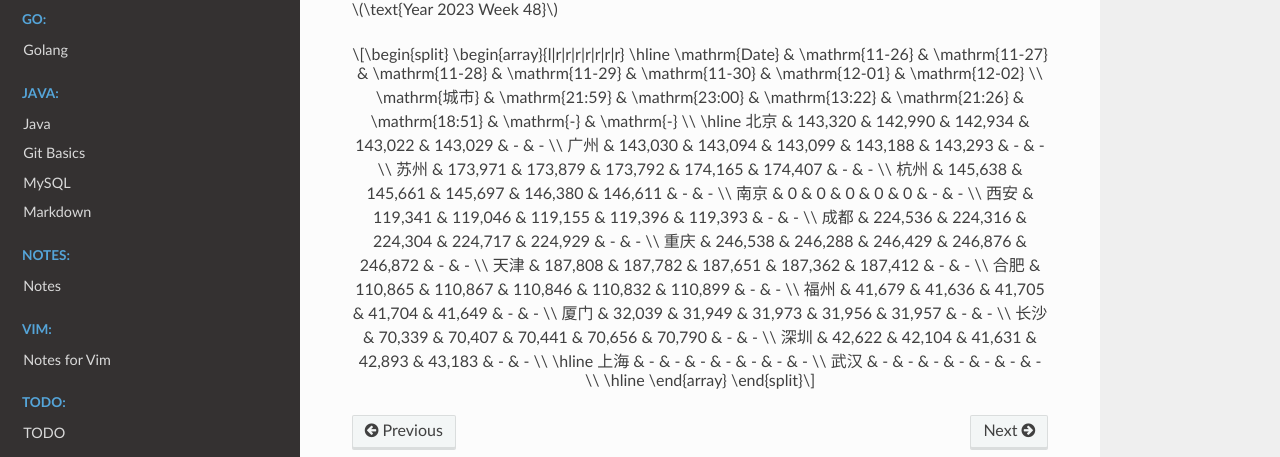
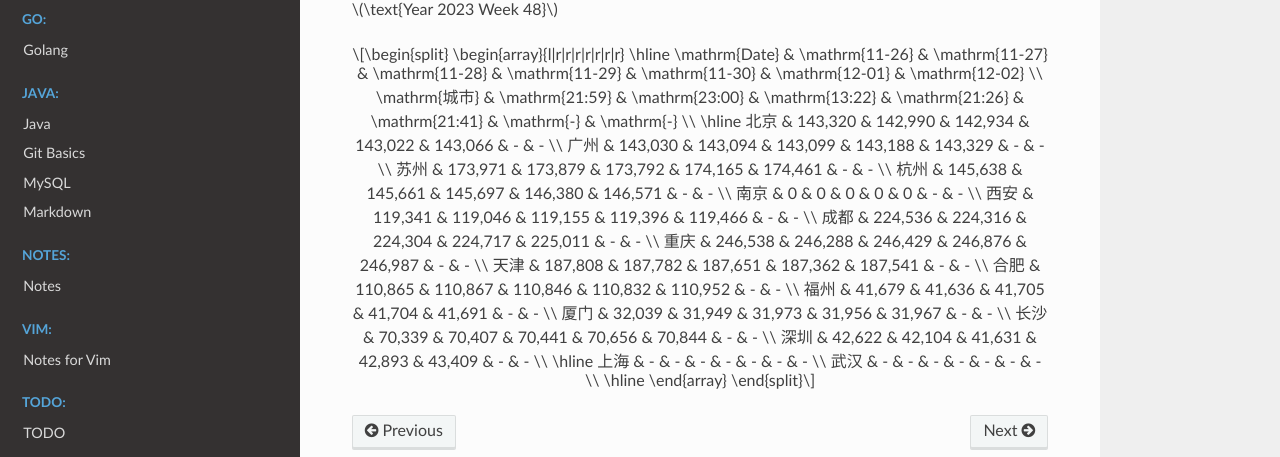
Before and after one commit to Pyrad/pyradnotes, a Sphinx documentation site: the page built from source/RealEstate/resalenumbers2023.md, in a window 1280 px wide and 900 px high, scrolled down 19189 px. Shown: the part 320-777 px from the top of the window. Built offline with Sphinx 7.4.7 and the Read the Docs theme 2.0.0, drawn with Linux system fonts in a browser that asks for light colours; a script that is not in the unit is left out.

Commit message:
Realestate Update resale numbers 2023-11-30 21:41

```diff
--- a/source/RealEstate/resalenumbers2023.md
+++ b/source/RealEstate/resalenumbers2023.md
@@ -1250,22 +1250,22 @@
 \begin{array}{l|r|r|r|r|r|r|r}
 \hline
 \mathrm{Date} & \mathrm{11-26} & \mathrm{11-27} & \mathrm{11-28} & \mathrm{11-29} & \mathrm{11-30} & \mathrm{12-01} & \mathrm{12-02} \\
-\mathrm{城市} & \mathrm{21:59} & \mathrm{23:00} & \mathrm{13:22} & \mathrm{21:26} & \mathrm{18:51} & \mathrm{-} & \mathrm{-} \\
+\mathrm{城市} & \mathrm{21:59} & \mathrm{23:00} & \mathrm{13:22} & \mathrm{21:26} & \mathrm{21:41} & \mathrm{-} & \mathrm{-} \\
 \hline
-北京 & 143,320 & 142,990 & 142,934 & 143,022 & 143,029 & - & - \\
-广州 & 143,030 & 143,094 & 143,099 & 143,188 & 143,293 & - & - \\
-苏州 & 173,971 & 173,879 & 173,792 & 174,165 & 174,407 & - & - \\
-杭州 & 145,638 & 145,661 & 145,697 & 146,380 & 146,611 & - & - \\
+北京 & 143,320 & 142,990 & 142,934 & 143,022 & 143,066 & - & - \\
+广州 & 143,030 & 143,094 & 143,099 & 143,188 & 143,329 & - & - \\
+苏州 & 173,971 & 173,879 & 173,792 & 174,165 & 174,461 & - & - \\
+杭州 & 145,638 & 145,661 & 145,697 & 146,380 & 146,571 & - & - \\
 南京 & 0 & 0 & 0 & 0 & 0 & - & - \\
-西安 & 119,341 & 119,046 & 119,155 & 119,396 & 119,393 & - & - \\
-成都 & 224,536 & 224,316 & 224,304 & 224,717 & 224,929 & - & - \\
-重庆 & 246,538 & 246,288 & 246,429 & 246,876 & 246,872 & - & - \\
-天津 & 187,808 & 187,782 & 187,651 & 187,362 & 187,412 & - & - \\
-合肥 & 110,865 & 110,867 & 110,846 & 110,832 & 110,899 & - & - \\
-福州 & 41,679 & 41,636 & 41,705 & 41,704 & 41,649 & - & - \\
-厦门 & 32,039 & 31,949 & 31,973 & 31,956 & 31,957 & - & - \\
-长沙 & 70,339 & 70,407 & 70,441 & 70,656 & 70,790 & - & - \\
-深圳 & 42,622 & 42,104 & 41,631 & 42,893 & 43,183 & - & - \\
+西安 & 119,341 & 119,046 & 119,155 & 119,396 & 119,466 & - & - \\
+成都 & 224,536 & 224,316 & 224,304 & 224,717 & 225,011 & - & - \\
+重庆 & 246,538 & 246,288 & 246,429 & 246,876 & 246,987 & - & - \\
+天津 & 187,808 & 187,782 & 187,651 & 187,362 & 187,541 & - & - \\
+合肥 & 110,865 & 110,867 & 110,846 & 110,832 & 110,952 & - & - \\
+福州 & 41,679 & 41,636 & 41,705 & 41,704 & 41,691 & - & - \\
+厦门 & 32,039 & 31,949 & 31,973 & 31,956 & 31,967 & - & - \\
+长沙 & 70,339 & 70,407 & 70,441 & 70,656 & 70,844 & - & - \\
+深圳 & 42,622 & 42,104 & 41,631 & 42,893 & 43,409 & - & - \\
 \hline
 上海 & - & - & - & - & - & - & - \\
 武汉 & - & - & - & - & - & - & - \\
```
Also changed, not shown: 1 other file.
